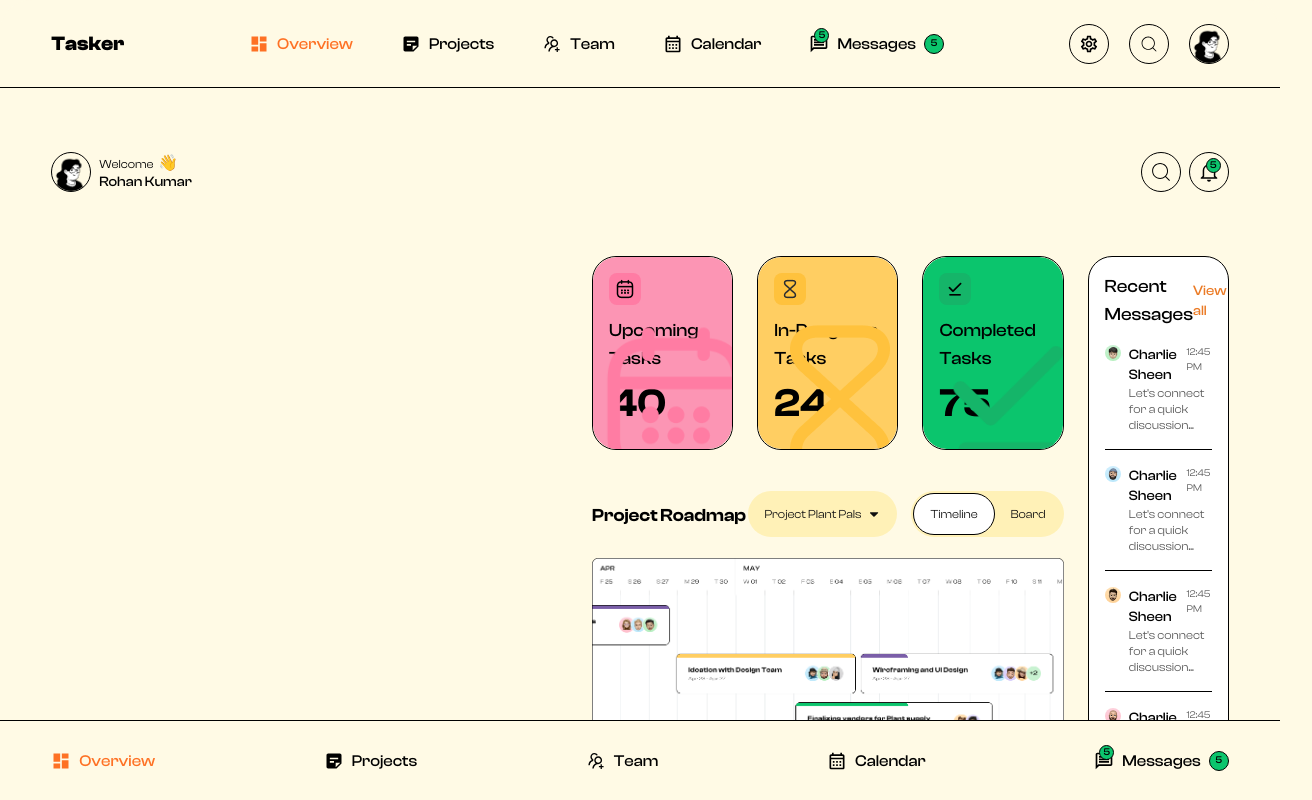
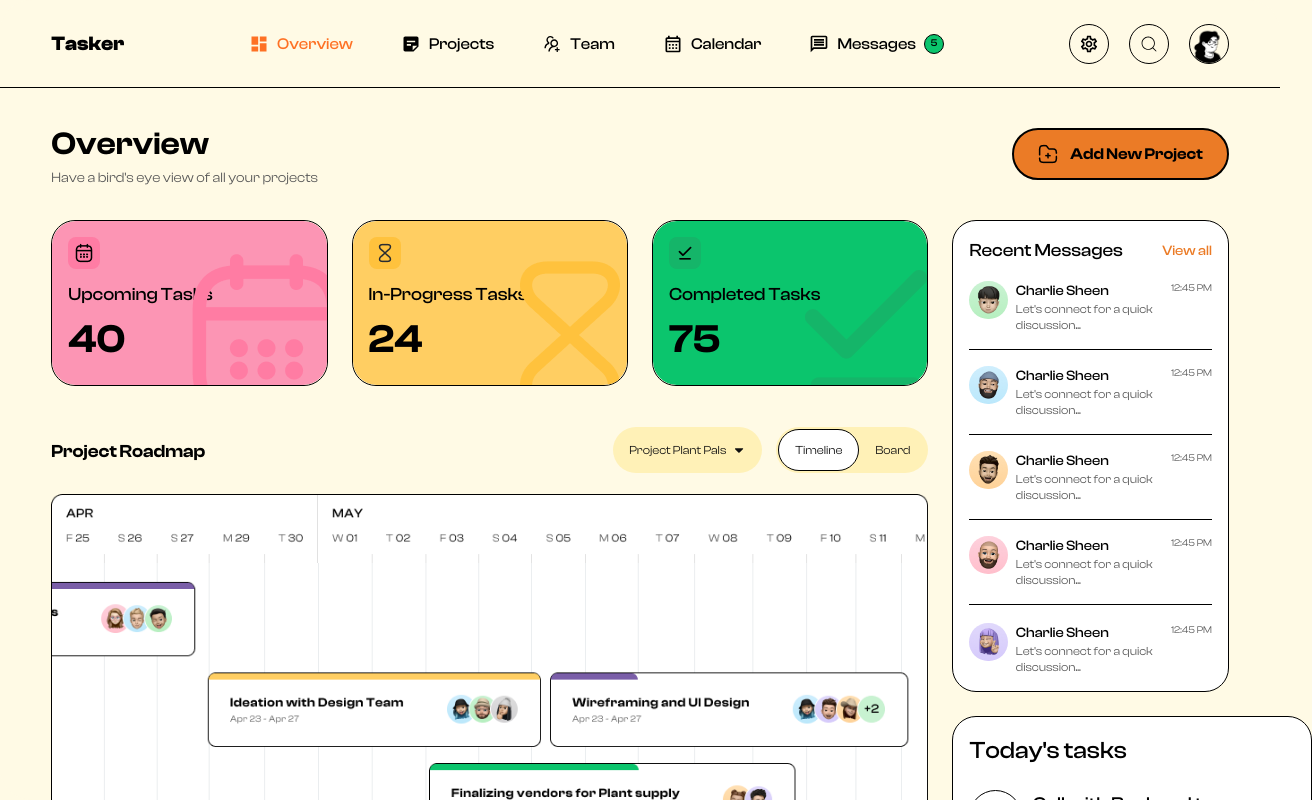
Before and after one commit to six-shot/Neubrutal-Dashboaard, a Next.js app: page /dashboard in a window 1280 px wide. Shown: the top 800 px of the page, 1312 px wide, since content can reach past the window. Built offline with nearby package versions, Linux system fonts and the light colour scheme.

Commit message:
settings modal

```diff
--- a/app/dashboard/header/headerlinks/headerLinks.js
+++ b/app/dashboard/header/headerlinks/headerLinks.js
@@ -15,7 +15,7 @@ const HeaderLink = ({ item }) => {
       <span className="relative">
         <h5 className="text-xl">{item.icon}</h5>
         {item.number ? (
-          <h6 className="absolute -top-[6px] right-0 font-clash_medium border border-black text-[10px] w-[15px] h-[15px] flex justify-center items-center rounded-full bg-[#0BC56D]">
+          <h6 className=" sm:hidden absolute -top-[6px] right-0 font-clash_medium border border-black text-[10px] w-[15px] h-[15px] flex justify-center items-center rounded-full bg-[#0BC56D]">
             5
           </h6>
         ) : (
--- a/app/dashboard/header/index.js
+++ b/app/dashboard/header/index.js
@@ -147,7 +147,7 @@ export default function Header() {
         </div>
       </div>
       {/* Mobile header */}
-      <div className="px-[4%] pt-[5%] flex justify-between items-center">
+      <div className="px-[4%] pt-[5%] flex sm:hidden justify-between items-center">
         <div className="flex gap-2 items-center">
           <div className="w-[40px] h-[40px] rounded-full border border-black flex justify-center items-center">
             <Image src={user} alt="user" />
--- a/app/dashboard/layout.js
+++ b/app/dashboard/layout.js
@@ -25,7 +25,7 @@ const Layout = ({ children }) => {
           </div>
         </div>
       </div>
-        <div className="fixed z-10 bottom-0  w-full">
+        <div className="sm:hidden fixed z-10 bottom-0  w-full">
         <BottomNav/>
       </div>
     </div>
--- a/app/dashboard/page.js
+++ b/app/dashboard/page.js
@@ -16,8 +16,8 @@ import Task from "../components/dashboard/tasks";
 
 const Overview = () => {
   return (
-    <div className="px-[4%] sm:flex hidden  sm:pt-8">
-      <div className="w-full flex sm:flex-row flex-col justify-between sm:items-center">
+    <div className="px-[4%] sm:block hidden   pt-8">
+      <div className="w-full flex  justify-between items-center">
         <div>
           <h4 className="font-clash_semibold text-[32px]">Overview</h4>
           <h6 className="text-sm text-[#575757] font-clash_regular">
@@ -29,8 +29,8 @@ const Overview = () => {
           <h6>Add New Project</h6>
         </button>
       </div>
-      <div className="grid sm:grid-cols-12 grid-cols-1  gap-[24px] mt-8">
-        <div className="sm:col-span-9 w-full">
+      <div className="grid grid-cols-12   gap-[24px] mt-8">
+        <div className="col-span-9 w-full">
           <div className="flex sm:flex-row flex-col gap-6">
             <div className="w-full">
               <div className="relative border border-black rounded-[24px] overflow-hidden">
@@ -93,7 +93,7 @@ const Overview = () => {
           </div>
           <ProjectMap />
         </div>
-        <div className="sm:col-span-3 w-full">
+        <div className="col-span-3 w-full">
           <div className="w-full bg-white border border-black rounded-[24px] p-4">
             <div className="flex justify-between items-center">
               <h5 className="font-clash_medium text-lg ">Recent Messages</h5>
```
